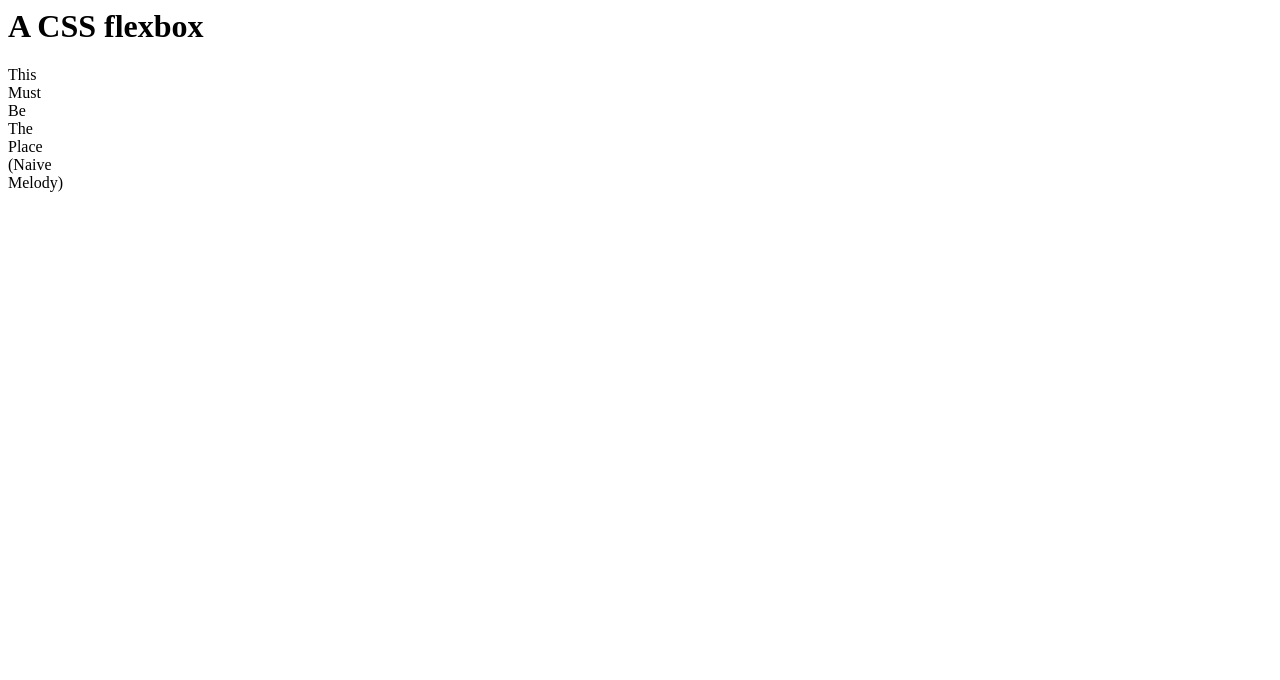
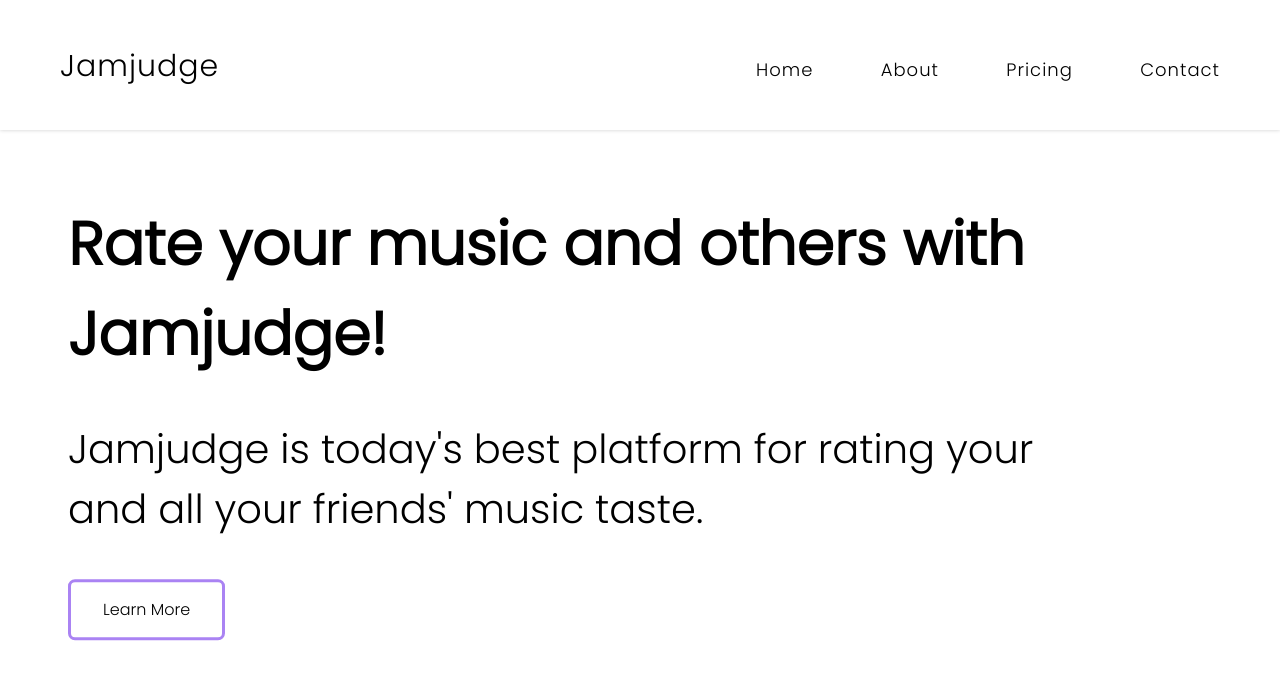
Before and after one commit to izzywrubel/COMP333-project-1, a plain HTML site: page index.html in a window 1280 px wide. Drawn offline with Linux system fonts and the light colour scheme.

Commit message:
Adding header and entry page

```diff
--- a/index.html
+++ b/index.html
@@ -1,11 +1,50 @@
-<h1>A CSS flexbox</h1>
+<html lang="en">
 
-<div class="flex-container" style="width: 100%;">
-  <div>This</div>
-  <div>Must</div>
-  <div>Be</div>
-  <div>The</div>
-  <div>Place</div>
-  <div>(Naive</div>
-  <div>Melody)</div>
-</div>
+  <head>
+
+    <meta charset="utf-8">
+    <meta name="viewport" content="width=device-width, initial-scale=1, shrink-to-fit=no">
+    <link href="https://fonts.googleapis.com/css2?family=Poppins:wght@300&display=swap" rel="stylesheet">
+    <title>The Best Music Rating Platform</title>
+
+    <!-- CSS Files -->
+    <link rel="stylesheet" type="text/css" href="style.css">
+
+</head>
+
+<body>
+    <header class="header-section sticky">
+        <div class="container">
+            <div class="row">
+                <div class="col-12">
+                    <nav class="nav">
+                        <a href="index.html" class="site-logo">Jamjudge</a>
+                        <ul class="right-nav">
+                            <li class="scroll-to-section"><a href="#home" class="active">Home</a></li>
+                            <li class="scroll-to-section"><a href="#about">About</a></li>
+                            <li class="scroll-to-section"><a href="#pricing">Pricing</a></li>
+                            <li class="scroll-to-section"><a href="#contact">Contact</a></li>
+                        </ul>
+                    </nav>
+                </div>
+            </div>
+        </div>
+    </header>
+
+    <div class="home-section" id="home">
+        <div class="header">
+            <div class="container">
+                <div class="row">
+                    <div class="entry-text-left">
+                        <h1>Rate your music and others with Jamjudge!</h1>
+                        <p>Jamjudge is today's best platform for rating your and all your friends' music taste.</p>
+                        <a href="#about" class="learn-button">Learn More</a>
+                    </div>
+                </div>
+            </div>
+    <section class="section" id="about">
+    <section class="section" id="pricing">
+    <section class="section" id="contact">
+
+
+</body>
--- a/style.css
+++ b/style.css
@@ -1,14 +1,109 @@
-.flex-container {
+header {
+    display: block;
+}
+
+a {
+    text-decoration: none;
+    color: #000000;
+}
+
+ul {
+    list-style: none;
+}
+
+html,
+body {
+  font-family: "Poppins", sans-serif;
+  font-size: 18px;
+  background-color: #fff;
+}
+
+.header-section {
+    position: absolute;
+    padding: 0px;
+    z-index: 100px;
+    height: 150px;
+    top: 0px;
+    left: 0px;
+    right: 0px;
+}
+
+.header-section .nav {
+    min-height: 70px;
+    padding: 30 60 30 60;
+    box-shadow: 0 0px 4px 0 rgba(0,0,0,.2);
+}
+
+.header-section .nav .site-logo {
+    color: #000000;
+    font-size: 30px;
+    font-weight: 500;
+    letter-spacing: 1px;
+    line-height: 1.2;
+    float: left;
+    transform: translateY(50%);
+}
+
+.header-section .nav .right-nav {
     display: flex;
-    flex-wrap: wrap;
-    background-color: orange;
-  }
+    justify-content: space-between;
+    width: 40%;
+    float: right;
+    transform: translateY(30%);
+}
 
-.flex-container > div {
-    background-color: grey;
-    width: 200px;
-    margin: 10px;
+.header-section .nav li {
+    letter-spacing: 1px;
+}
+
+.header-section .nav li:hover a {
+    color: #aa83f3;
+}
+
+.home-section {
+    position: absolute;
+    top: 50%;
+    transform: translateY(-50%);
+    text-align: left;
+}
+
+.home-section .entry-text-left {
+    padding: 30 60 30 60;
+    align-self: center;
+    width: 80%;
+    display: inline-block;
+}
+
+.home-section .entry-text-left h1 {
+    font-weight: 700;
+    font-size: 60px;
+}
+
+.home-section .entry-text-left p {
+    font-weight: 500;
+    font-size: 40px;
+}
+
+.learn-button {
+    background-color: white;
+    border: 3px solid #aa83f3;
+    border-radius: 7px;
+    color: #000000;
+    padding: 15px 32px;
     text-align: center;
-    line-height: 75px;
-    font-size: 30px;
+    text-decoration: none;
+    display: inline-block;
+    font-size: 16px;
 }
+
+.learn-button:hover{
+    background-color: #aa83f3;
+    border: 3px solid #aa83f3;
+    border-radius: 7px;
+    color: #000000;
+    padding: 15px 32px;
+    text-align: center;
+    text-decoration: none;
+    display: inline-block;
+    font-size: 16px;
+}
```
